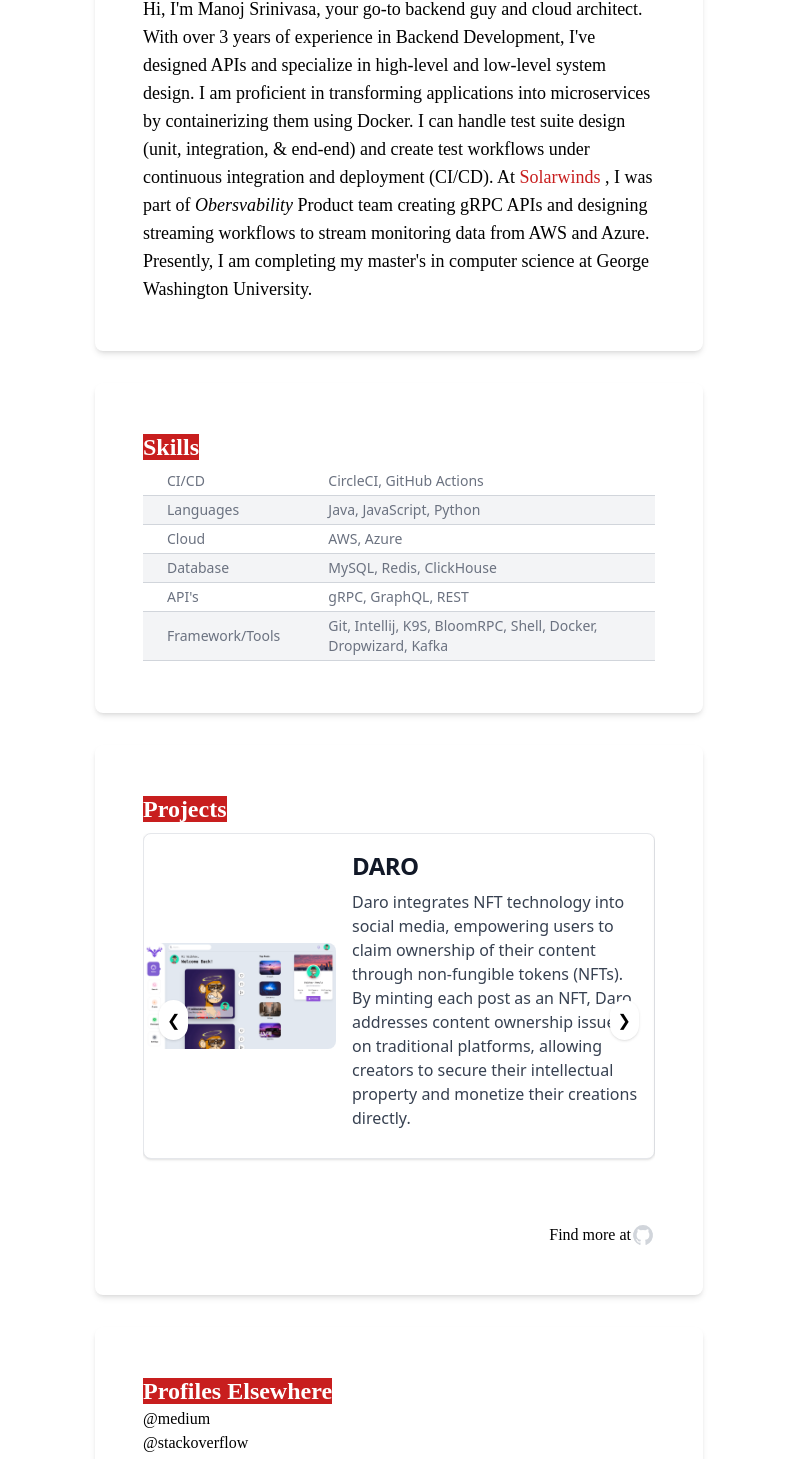
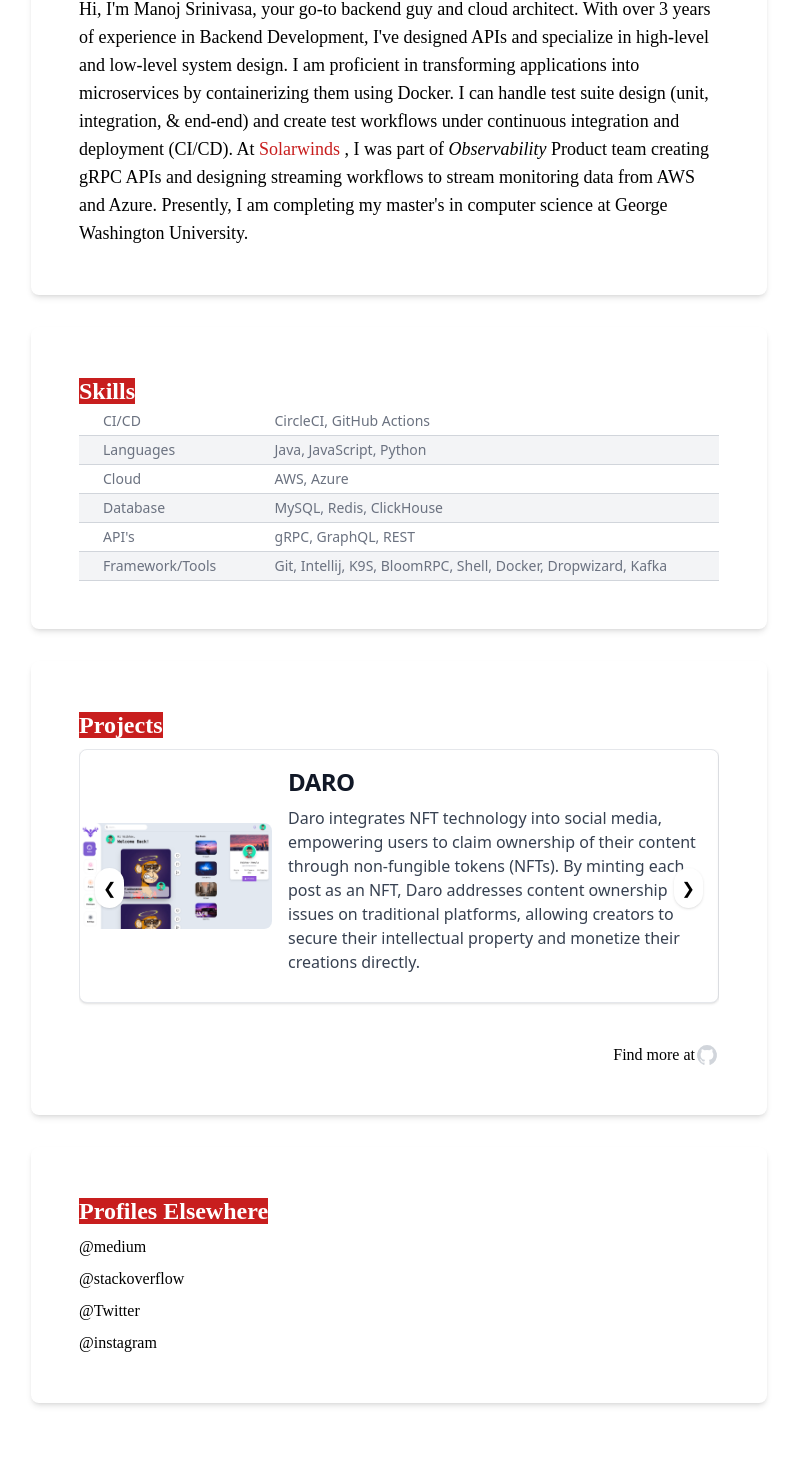
Before and after one commit to jonumhills/portfolio, a React (Create React App) app: page / in a window 1280 px wide. Shown: the part 133-1592 px from the top of the page, without its empty margins (241-1038 px from the left). After the commit the page ends 1552 px from the top, so only its background shows below. Built offline with nearby package versions, Linux system fonts and the light colour scheme.

Commit message:
Release V1 - UI support for multiple screens

```diff
--- a/src/App.js
+++ b/src/App.js
@@ -50,31 +50,26 @@
   return (
     <>
       <div className="App">
-        <div className="container mx-auto  w-1/2 p-2 md:p-4">
+        <div className="container mx-auto w-full sm:w-3/4 md:w-2/5 p-2 md:p-4">
           <div className="bg-white shadow-md rounded-lg p-6 md:p-10 lg:p-12">
-            <span className="flex items-center justify-between ">
-              <span className="font-serif text-2xl md:text-2xl lg:text-2xl font-bold mb-4 text-white bg-red-700 hover:bg-gray-200 hover:rounded-sm hover:text-red-700">
+            <span className="flex flex-col md:flex-row items-center justify-between">
+              <span className="font-serif text-xl sm:text-2xl md:text-2xl lg:text-2xl font-bold mb-4 text-white bg-red-700 hover:bg-gray-200 hover:rounded-sm hover:text-red-700">
                 Manoj Srinivasa!{" "}
               </span>
-
-              <span className="ml-2 inline-flex">
+              <span className="ml-0 md:ml-2 inline-flex mt-4 md:mt-0">
                 <Github />
                 <Instagram />
                 <Linkedin />
                 <button
                   type="button"
-                  className="flex items-start font-sans ml-1 px-3 py-2 text-xs font-medium
-     text-center text-gray-400 bg-gray-100 rounded-lg
-      hover:bg-gray-300 hover:text-red-700
-       "
+                  className="flex items-start font-sans ml-1 px-3 py-2 text-xs font-medium text-center text-gray-400 bg-gray-100 rounded-lg hover:bg-gray-300 hover:text-red-700"
                   onClick={openResume}
                 >
                   Resume
                 </button>
               </span>
             </span>
-
-            <p className="font-serif text-base  md:text-lg text-black mt-4">
+            <p className="font-serif text-base sm:text-lg md:text-lg text-black mt-4">
               Hi, I'm Manoj Srinivasa, your go-to backend guy and cloud
               architect. With over 3 years of experience in Backend Development,
               I've designed APIs and specialize in high-level and low-level
@@ -91,7 +86,7 @@
                 {" "}
                 Solarwinds{" "}
               </a>
-              , I was part of <i>Obersvability</i> Product team creating gRPC
+              , I was part of <i>Observability</i> Product team creating gRPC
               APIs and designing streaming workflows to stream monitoring data
               from AWS and Azure. Presently, I am completing my master's in
               computer science at George Washington University.
@@ -99,61 +94,60 @@
           </div>
         </div>
       </div>
-      <div className="container mx-auto  w-1/2 p-2 md:p-4">
+
+      <div className="container mx-auto w-full sm:w-3/4 md:w-2/5 p-2 md:p-4">
         <div className="bg-white shadow-md rounded-lg p-6 md:p-10 lg:p-12">
-          <div className="container mx-auto">
           <div className="overflow-x-auto">
-              <span className="font-serif text-2xl md:text-2xl lg:text-2xl font-bold mb-4 text-white bg-red-700 hover:bg-red-100 hover:text-red-700">
-                {" "}
+            <span className="font-serif text-xl sm:text-2xl md:text-2xl lg:text-2xl font-bold mb-4 text-white bg-red-700 hover:bg-gray-200 hover:text-red-700">
               Skills
             </span>
-              <table className="mx-auto w-full max-w-4xl overflow-hidden text-sm m-1 text-left rtl:text-right text-gray-500 dark:text-gray-400">
+            <table className="mx-auto w-full max-w-4xl text-sm text-left text-gray-500 dark:text-gray-400">
               <tbody>
                 <tr className="odd:bg-white even:bg-gray-100 even:dark:bg-gray-800 border-b">
-                    <td className="px-6 py-1 whitespace-no-wrap border-b border-gray-300">
+                  <td className="px-6 py-1 whitespace-nowrap border-b border-gray-300">
                     CI/CD
                   </td>
-                    <td className="px-6 py-1 whitespace-no-wrap border-b border-gray-300">
+                  <td className="px-6 py-1 whitespace-nowrap border-b border-gray-300">
                     CircleCI, GitHub Actions
                   </td>
                 </tr>
                 <tr className="odd:bg-white even:bg-gray-100 border-b">
-                    <td className="px-6 py-1 whitespace-no-wrap border-b border-gray-300">
+                  <td className="px-6 py-1 whitespace-nowrap border-b border-gray-300">
                     Languages
                   </td>
-                    <td className="px-6 py-1 whitespace-no-wrap border-b border-gray-300">
+                  <td className="px-6 py-1 whitespace-nowrap border-b border-gray-300">
                     Java, JavaScript, Python
                   </td>
                 </tr>
                 <tr className="odd:bg-white even:bg-gray-100 border-b">
-                    <td className="px-6 py-1 whitespace-no-wrap border-b border-gray-300">
+                  <td className="px-6 py-1 whitespace-nowrap border-b border-gray-300">
                     Cloud
                   </td>
-                    <td className="px-6 py-1 whitespace-no-wrap border-b border-gray-300">
+                  <td className="px-6 py-1 whitespace-nowrap border-b border-gray-300">
                     AWS, Azure
                   </td>
                 </tr>
                 <tr className="odd:bg-white even:bg-gray-100 border-b">
-                    <td className="px-6 py-1 whitespace-no-wrap border-b border-gray-300">
+                  <td className="px-6 py-1 whitespace-nowrap border-b border-gray-300">
                     Database
                   </td>
-                    <td className="px-6 py-1 whitespace-no-wrap border-b border-gray-300">
+                  <td className="px-6 py-1 whitespace-nowrap border-b border-gray-300">
                     MySQL, Redis, ClickHouse
                   </td>
                 </tr>
                 <tr className="odd:bg-white even:bg-gray-100 border-b">
-                    <td className="px-6 py-1 whitespace-no-wrap border-b border-gray-300">
+                  <td className="px-6 py-1 whitespace-nowrap border-b border-gray-300">
                     API's
                   </td>
-                    <td className="px-6 py-1 whitespace-no-wrap border-b border-gray-300">
+                  <td className="px-6 py-1 whitespace-nowrap border-b border-gray-300">
                     gRPC, GraphQL, REST
                   </td>
                 </tr>
                 <tr className="odd:bg-white even:bg-gray-100 border-b">
-                    <td className="px-6 py-1 whitespace-no-wrap border-b border-gray-300">
+                  <td className="px-6 py-1 whitespace-nowrap border-b border-gray-300">
                     Framework/Tools
                   </td>
-                    <td className="px-6 py-1 whitespace-no-wrap border-b border-gray-300">
+                  <td className="px-6 py-1 whitespace-nowrap border-b border-gray-300">
                     Git, Intellij, K9S, BloomRPC, Shell, Docker, Dropwizard,
                     Kafka
                   </td>
@@ -163,11 +157,10 @@
           </div>
         </div>
       </div>
-      </div>
 
-      <div className="container mx-auto  w-1/2 p-2 md:p-4">
+      <div className="container mx-auto w-full sm:w-3/4 md:w-2/5 p-2 md:p-4">
         <div className="bg-white shadow-md rounded-lg p-6 md:p-10 lg:p-12">
-          <span className="font-serif text-2xl md:text-2xl lg:text-2xl font-bold mb-4 text-white bg-red-700 hover:bg-gray-200 hover:rounded-sm hover:text-red-700">
+          <span className="font-serif text-xl sm:text-2xl md:text-2xl lg:text-2xl font-bold mb-4 text-white bg-red-700 hover:bg-gray-200 hover:rounded-sm hover:text-red-700">
             Projects{" "}
           </span>
           <Carousel projects={projectImages} />
@@ -180,42 +173,43 @@
         </div>
       </div>
 
-      <div className="container mx-auto  w-1/2 p-2 md:p-4">
+      <div className="container mx-auto w-full sm:w-3/4 md:w-2/5 p-2 md:p-4">
         <div className="bg-white shadow-md rounded-lg p-6 md:p-10 lg:p-12">
-          <span className="font-serif text-2xl md:text-2xl lg:text-2xl font-bold mb-4 text-white bg-red-700 hover:bg-gray-200 hover:rounded-sm hover:text-red-700">
+          <span className="font-serif text-xl sm:text-2xl md:text-2xl lg:text-2xl font-bold mb-4 text-white bg-red-700 hover:bg-gray-200 hover:rounded-sm hover:text-red-700">
             Profiles Elsewhere
           </span>
-          <div className="font-serif ">
+          <div className="font-serif">
             <a
               href="https://medium.com/@thanumanu84"
               target="_blank"
               rel="noopener noreferrer"
+              className="block mt-2"
             >
               @medium
-            </a>{" "}
-            <br />
+            </a>
             <a
               href="https://stackoverflow.com/users/16083983/manoj-s"
               target="_blank"
               rel="noopener noreferrer"
+              className="block mt-2"
             >
               @stackoverflow
             </a>
-            <br />
             <a
               href="https://x.com/Jonumhills_"
               target="_blank"
               rel="noopener noreferrer"
+              className="block mt-2"
             >
               @Twitter
             </a>
-            <br />
             <a
-              href="https://stackoverflow.com/users/16083983/manoj-s"
+              href="https://www.instagram.com/_manoj.photos/"
               target="_blank"
               rel="noopener noreferrer"
+              className="block mt-2"
             >
-              @stackoverflow
+              @instagram
             </a>
           </div>
         </div>
--- a/tailwind.config.js
+++ b/tailwind.config.js
@@ -2,7 +2,11 @@
 module.exports = {
   content: ["./src/**/*.{html,js}", "./node_modules/flowbite/**/*.js"],
   theme: {
-    extend: {},
+    extend: {
+      width: {
+        "2/5": "60%",
+      },
+    },
     fontFamily: {
       serif: "Times New Roman",
     },
```
Lines whose indentation alone changed are shown as unchanged.
